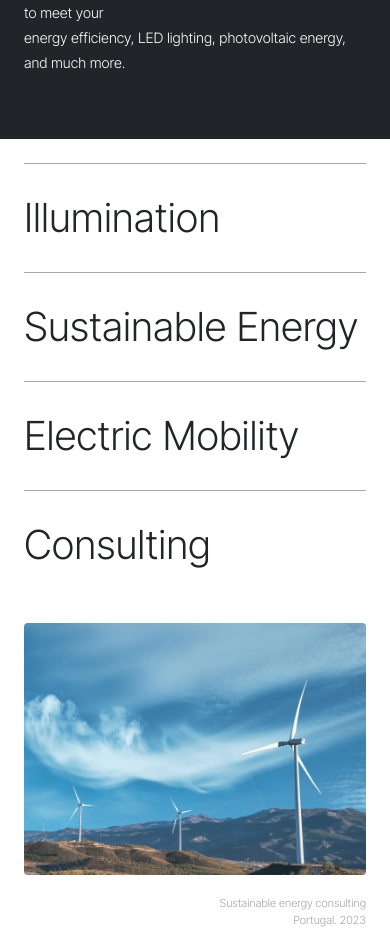
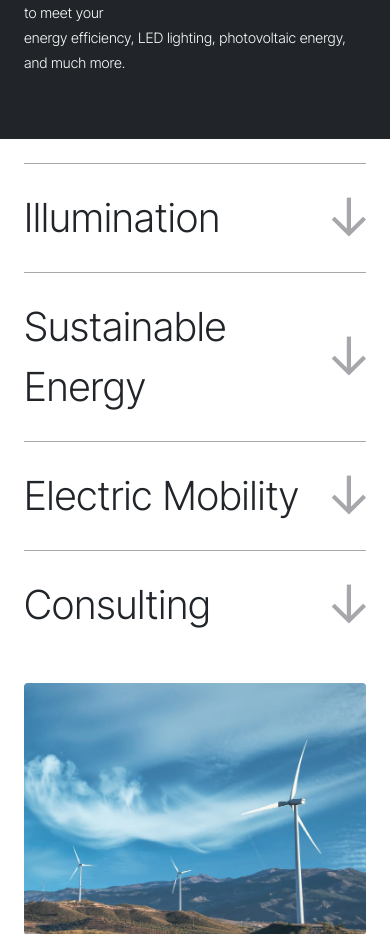
Before and after one commit to sryongkh/oakland-web, a PHP site: page /services.php in a window 390 px wide. Shown: the part 501-1435 px from the top of the page. Run offline with PHP 8.4, Linux system fonts and the light colour scheme.

Commit message:
Add iconfont

```diff
--- a/assets/css/responsive.css
+++ b/assets/css/responsive.css
@@ -41,6 +41,9 @@
   }
   .img-container p {
     order: 2;
+  }
+  .row {
+    flex-wrap: wrap;
   }
   header .logo img {
     height: 2.5rem;
--- a/assets/css/theme.css
+++ b/assets/css/theme.css
@@ -229,6 +229,9 @@ header .logo-container {
   height: auto;
 }
 .accordion {
+  display: flex;
+  justify-content: space-between;
+  align-items: center;
   color: var(--c-accent100);
   background: transparent;
   font-size: var(--size-accordion-title);
@@ -237,6 +240,9 @@ header .logo-container {
   padding-block: 1.5rem;
   border: 0;
   border-top: 1px solid var(--c-darkgrey);
+}
+.accordion i::before {
+  color: var(--c-darkgrey);
 }
 .row {
   display: flex;
@@ -512,13 +518,20 @@ section[data-section="policy-list"] .list {
   border: 1px solid var(--c-lightgrey);
 }
 .btn-2 {
+  width: fit-content;
+  padding-block: 0.5rem;
   font-size: var(--size-body);
   line-height: var(--size-body-lh);
-  text-transform: capitalize;
   border-bottom: 1.5px solid var(--c-lightgrey);
+  display: flex;
+  align-items: center;
+  gap: 12px;
 }
 .btn-2::after {
-  content: "";
+  font-family: iconfont !important;
+  content: "\e902";
+  color: var(--c-accent100);
+  font-size: 12px;
 }
 /* END: BUTTON */
 /* INPUT */
--- /dev/null
+++ b/assets/font/iconfont/iconfont.css
@@ -0,0 +1,60 @@
+@font-face {
+  font-family: 'iconfont';
+  src:  url('iconfont.eot');
+  src:  url('iconfont.eot#iefix') format('embedded-opentype'),
+    url('iconfont.ttf') format('truetype'),
+    url('iconfont.woff') format('woff'),
+    url('iconfont.svg#iconfont') format('svg');
+  font-weight: normal;
+  font-style: normal;
+  font-display: block;
+}
+
+.ic, [class^="ic-"], [class*=" ic-"] {
+  font-family: 'iconfont' !important;
+  speak: never;
+  font-style: normal;
+  font-weight: normal;
+  font-variant: normal;
+  text-transform: none;
+  line-height: 1;
+  -webkit-font-smoothing: antialiased;
+  -moz-osx-font-smoothing: grayscale;
+}
+
+.ic-arrw-down:before {
+  content: "\e900";
+  color: #fff;
+}
+.ic-arrw-left:before {
+  content: "\e901";
+  color: #fff;
+}
+.ic-arrw-right:before {
+  content: "\e902";
+  color: #fff;
+}
+.ic-arrw-up:before {
+  content: "\e903";
+  color: #fff;
+}
+.ic-graph:before {
+  content: "\e904";
+  color: #fff;
+}
+.ic-nav-left:before {
+  content: "\e905";
+  color: #fff;
+}
+.ic-nav-right:before {
+  content: "\e906";
+  color: #fff;
+}
+.ic-people:before {
+  content: "\e907";
+  color: #fff;
+}
+.ic-star:before {
+  content: "\e908";
+  color: #fff;
+}
--- a/header.php
+++ b/header.php
@@ -17,6 +17,7 @@
     <link rel="stylesheet" href="<?php $root; ?>assets/css/theme.css" />
     <link rel="stylesheet" href="<?php $root; ?>assets/css/responsive.css" />
     <link rel="stylesheet" href="<?php $root; ?>assets/font/font.css" />
+    <link rel="stylesheet" href="<?php $root; ?>assets/font/iconfont/iconfont.css" />
 </head>
 
 <body>
--- a/index.php
+++ b/index.php
@@ -47,7 +47,7 @@
     <div class="get-in-touch">
       <h2 class="fluid-heading-2">Get in touch with us</h2>
       <p class="fluid-body">If you're ready to explore how our expertise in energy efficiency, LED lighting, photovoltaic energy, and electric mobility can benefit your projects, don't hesitate to reach out. We're here to listen, collaborate, and provide you with tailored solutions that align with your specific needs and goals.</p>
-      <a href="btn-2">Contact us</a>
+      <a href="contact.php" class="btn-2">Contact us</a>
     </div>
   </section>
 </main>
--- a/services.php
+++ b/services.php
@@ -13,28 +13,28 @@
     <section data-section="accordion">
         <button class="accordion">
             <p>Illumination</p>
-            <i></i>
+            <i class="ic ic-arrw-down"></i>
         </button>
         <!-- <div class="panel">
             <p>Lorem Ipsum</p>
         </div> -->
         <button class="accordion">
             <p>Sustainable Energy</p>
-            <i></i>
+            <i class="ic ic-arrw-down"></i>
         </button>
         <!-- <div class="panel">
             <p>Lorem Ipsum</p>
         </div> -->
         <button class="accordion">
             <p>Electric Mobility</p>
-            <i></i>
+            <i class="ic ic-arrw-down"></i>
         </button>
         <!-- <div class="panel">
             <p>Lorem Ipsum</p>
         </div> -->
         <button class="accordion">
             <p>Consulting</p>
-            <i></i>
+            <i class="ic ic-arrw-down"></i>
         </button>
         <!-- <div class="panel">
             <p>Lorem Ipsum</p>
```
Also changed, not shown: assets/font/iconfont/selection.json (added, +1 -0 lines), portfolio.php (+10 -0 lines), assets/font/iconfont/iconfont.svg (added), assets/font/iconfont/iconfont.ttf (added), assets/font/iconfont/iconfont.woff (added), 1 other file.
